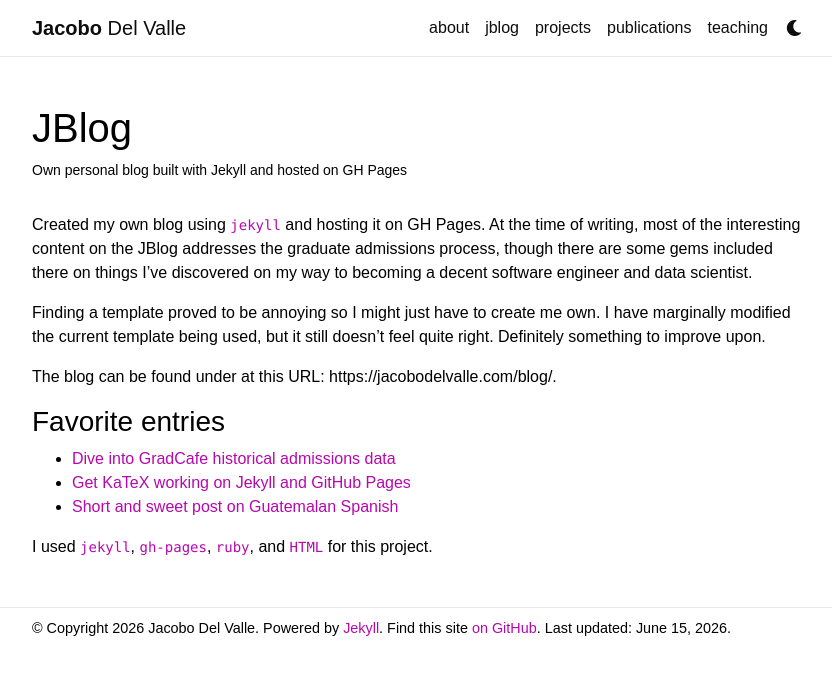
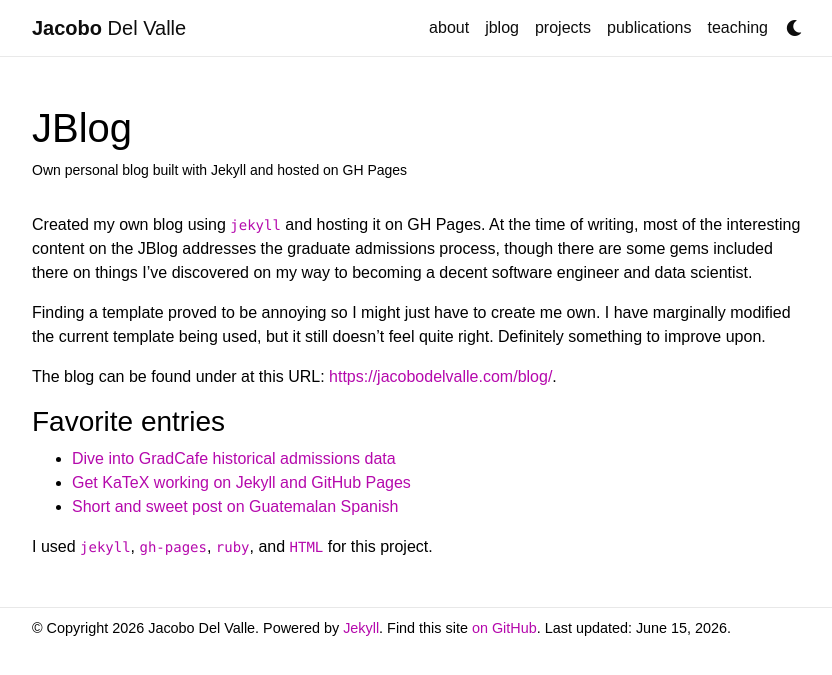
Before and after one commit to jjdelvalle/jjdv, a Jekyll site: the page built from _projects/blog_project.md, in a window 1280 px wide. Shown: the top 675 px of the page, without its empty margins (223-1055 px from the left). Built offline with Jekyll 4.4.1, drawn with Linux system fonts in a browser that asks for light colours; nearby versions of some CDN libraries; some web fonts are replaced; a style sheet for code colours, icons or effects is not loaded.

```diff
--- a/_projects/blog_project.md
+++ b/_projects/blog_project.md
@@ -11,7 +11,7 @@ Created my own blog using `jekyll` and hosting it on GH Pages. At the time of wr
 
 Finding a template proved to be annoying so I might just have to create me own. I have marginally modified the current template being used, but it still doesn't feel quite right. Definitely something to improve upon.
 
-The blog can be found under at this URL: **https://jacobodelvalle.com/blog/**.
+The blog can be found under at this URL: **<https://jacobodelvalle.com/blog/>**.
 
 ### Favorite entries
 
```
